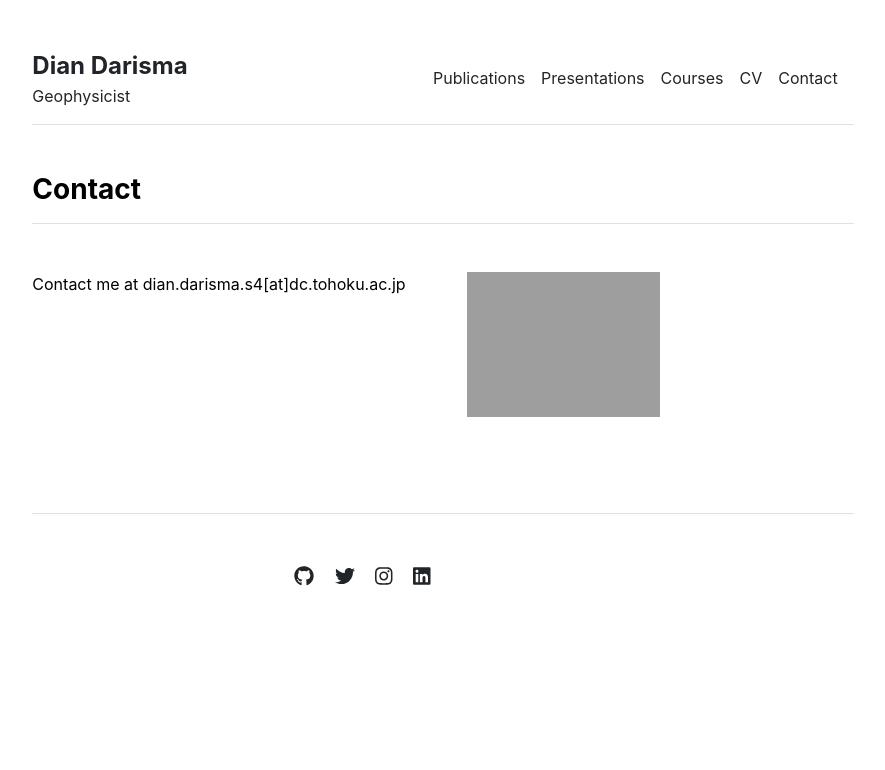
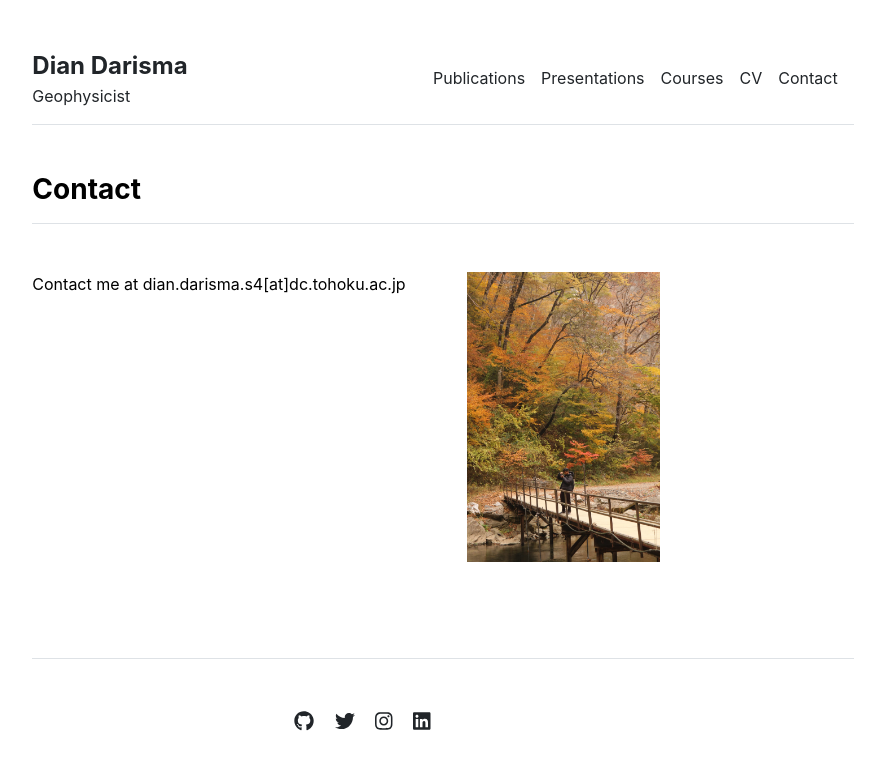
Before and after one commit to diandarisma/diandarisma.github.io, a Jekyll site: the page built from contact.md, in a window 1280 px wide. Shown: the top 770 px of the page, without its empty margins (197-1082 px from the left). Built offline with Jekyll 4.4.1, drawn with Linux system fonts in a browser that asks for light colours.

Commit message:
Update settings.yml

```diff
--- a/_data/settings.yml
+++ b/_data/settings.yml
@@ -15,4 +15,4 @@ social:
 - {icon: 'linkedin', link: 'https://linkedin.com/in/dian-darisma-58a96b71'}
 
 contacts:
-- {image: 'assets/img/kontak.jpg'}
+- {image: 'assets/img/kontak.jpeg'}
```
